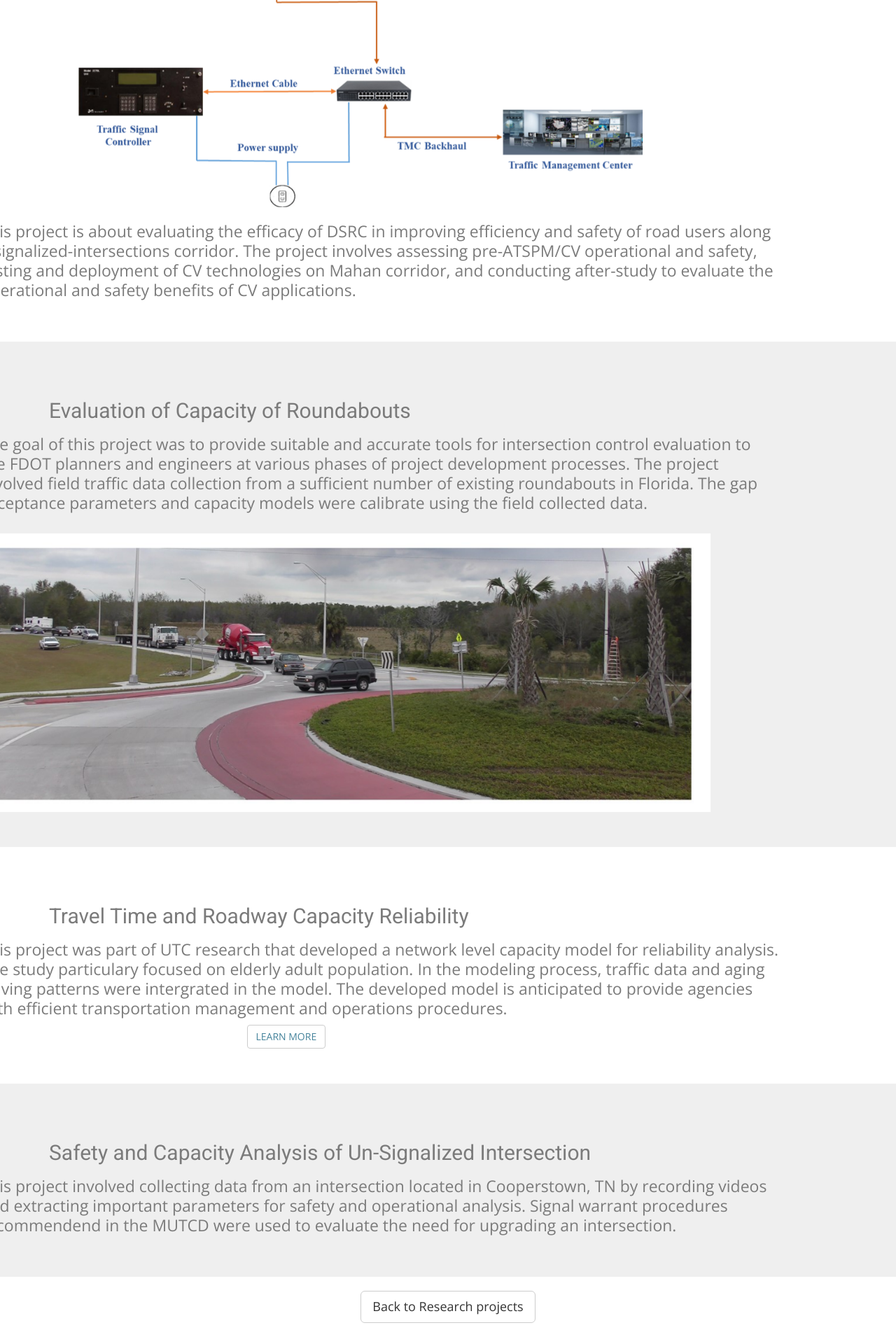
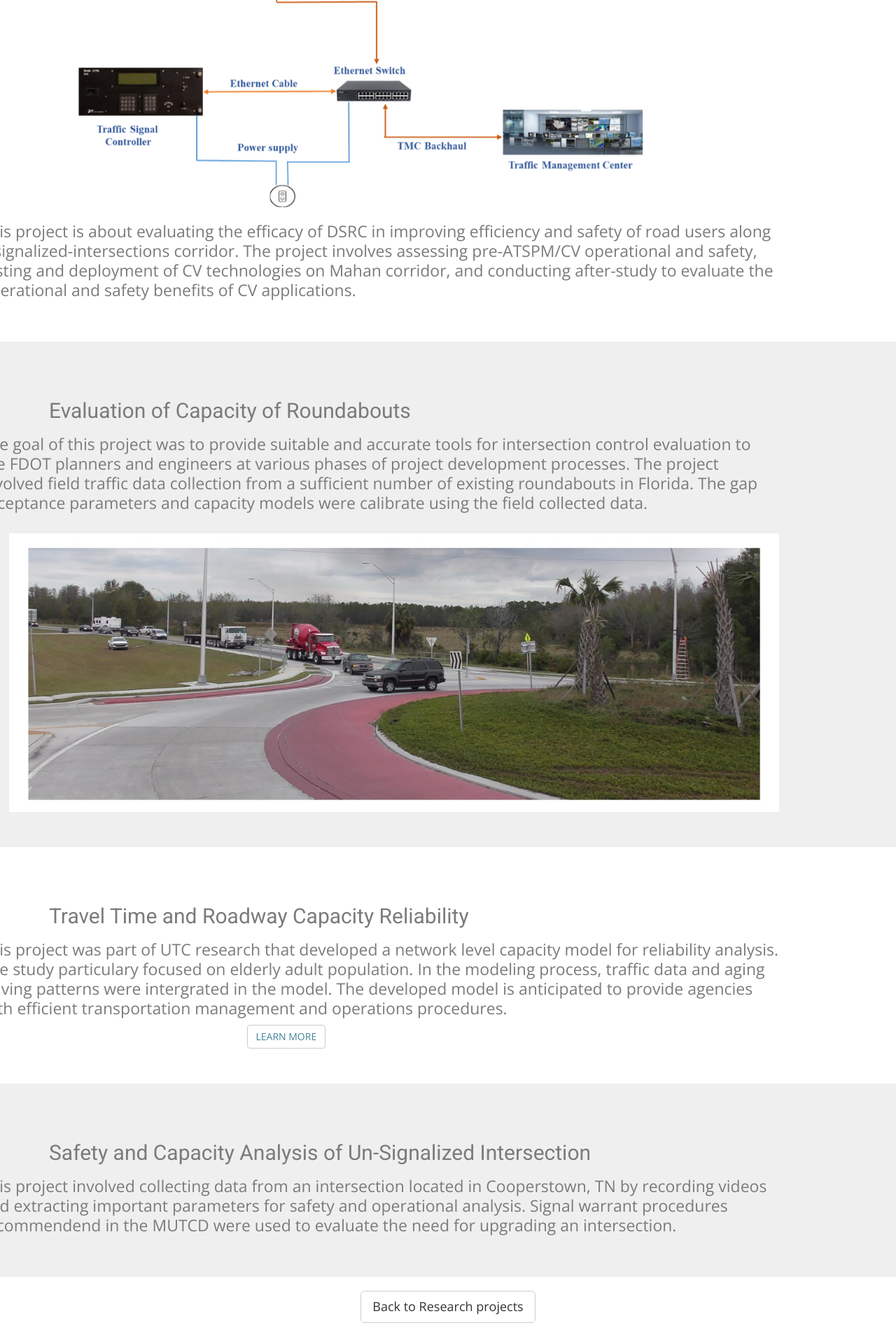
Before and after one commit to ekidando/Emma, a Jekyll site: the page built from TSMO.html, in a window 1280 px wide. Shown: the part 839-2759 px from the top of the page at 70% size. Built offline with Jekyll 4.4.1, drawn with Linux system fonts in a browser that asks for light colours; nearby versions of some CDN libraries; some web fonts are replaced.

Commit message:
Update TSMO.html

```diff
--- a/TSMO.html
+++ b/TSMO.html
@@ -61,7 +61,7 @@ published: true
 
         </div>
       </div><!-- .col-md-7 close -->
-      <div class="col-md-12 col-md-pull-2">
+      <div class="col-md-12 col-md-pull-1">
         <div class="block">
           <br>
           <img src="{{ site.baseurl }}/img/roundabout_3.jpg">
```
